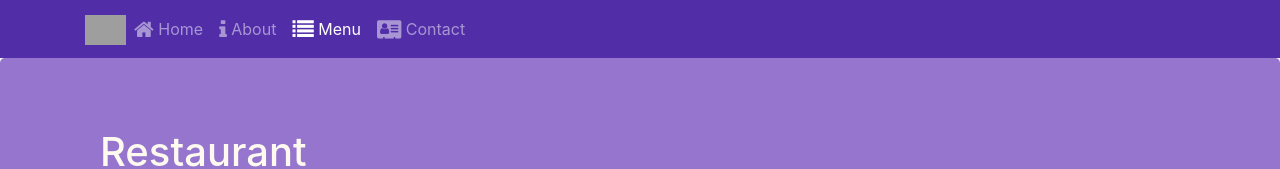
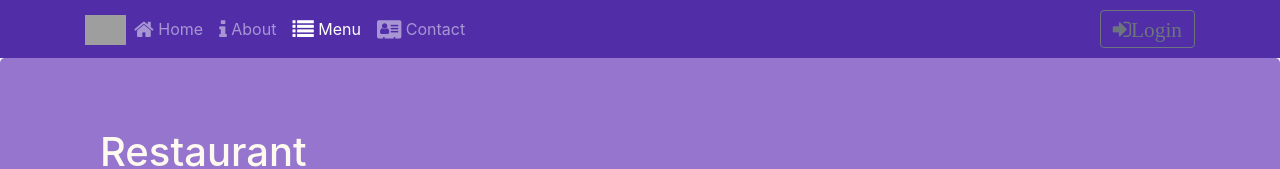
Before and after one commit to dannyara/Coursera-react, a React (Create React App) app: page /menu in a window 1280 px wide. Shown: the top 169 px of the page. Built offline with nearby package versions, Linux system fonts and the light colour scheme; grey boxes are pictures that could not be loaded.

Commit message:
Form Validation

```diff
--- a/src/App.css
+++ b/src/App.css
@@ -74,3 +74,4 @@ address{
 .navbar-dark {
   background-color: #512DA8;
 }
+.fade {opacity: 1}
--- a/src/components/Header.js
+++ b/src/components/Header.js
@@ -1,15 +1,39 @@
-import React from "react";
-import {Collapse, Jumbotron, Nav, Navbar, NavbarBrand, NavbarToggler, NavItem} from "reactstrap";
+import React, {useState} from "react";
+import {
+    Collapse,
+    Jumbotron,
+    Nav,
+    Navbar,
+    NavbarBrand,
+    NavbarToggler,
+    Modal,
+    NavItem,
+    ModalHeader,
+    ModalBody, Button, ModalFooter
+} from "reactstrap";
 import {NavLink} from "react-router-dom";
+import 'bootstrap/dist/css/bootstrap.min.css';
 
 
-function Header(){
+
+function Header({args}){
     const [isOpen, setIsOpen] = React.useState(false)
+    const [showModal, setShowModal] = React.useState(false)
     const toggleNav = () => {
         setIsOpen(!isOpen)
     }
+    const toggleModal = () => setShowModal(!showModal);
+    console.log(showModal)
+    const [modal, setModal] = useState(false);
+
+    const toggle = () => setModal(!modal);
     return(
         <>
+            <Modal isOpen={showModal} toggle={toggleModal}>
+                <ModalHeader toggle={toggleModal}> Login</ModalHeader>
+                <ModalBody> fd
+                </ModalBody>
+            </Modal>
             <Navbar dark expand='md'>
                 <div className="container">
                     <NavbarToggler onClick={toggleNav} />
@@ -37,6 +61,13 @@ function Header(){
                                </NavLink>
                            </NavItem>
                        </Nav>
+                       <Nav className='ml-auto' navbar>
+                           <NavItem>
+                               <Button outline onClick={toggleModal}>
+                                   <span className='fa fa-sign-in fa-lg'>Login</span>
+                               </Button>
+                           </NavItem>
+                       </Nav>
                    </Collapse>
                 </div>
             </Navbar>
```
